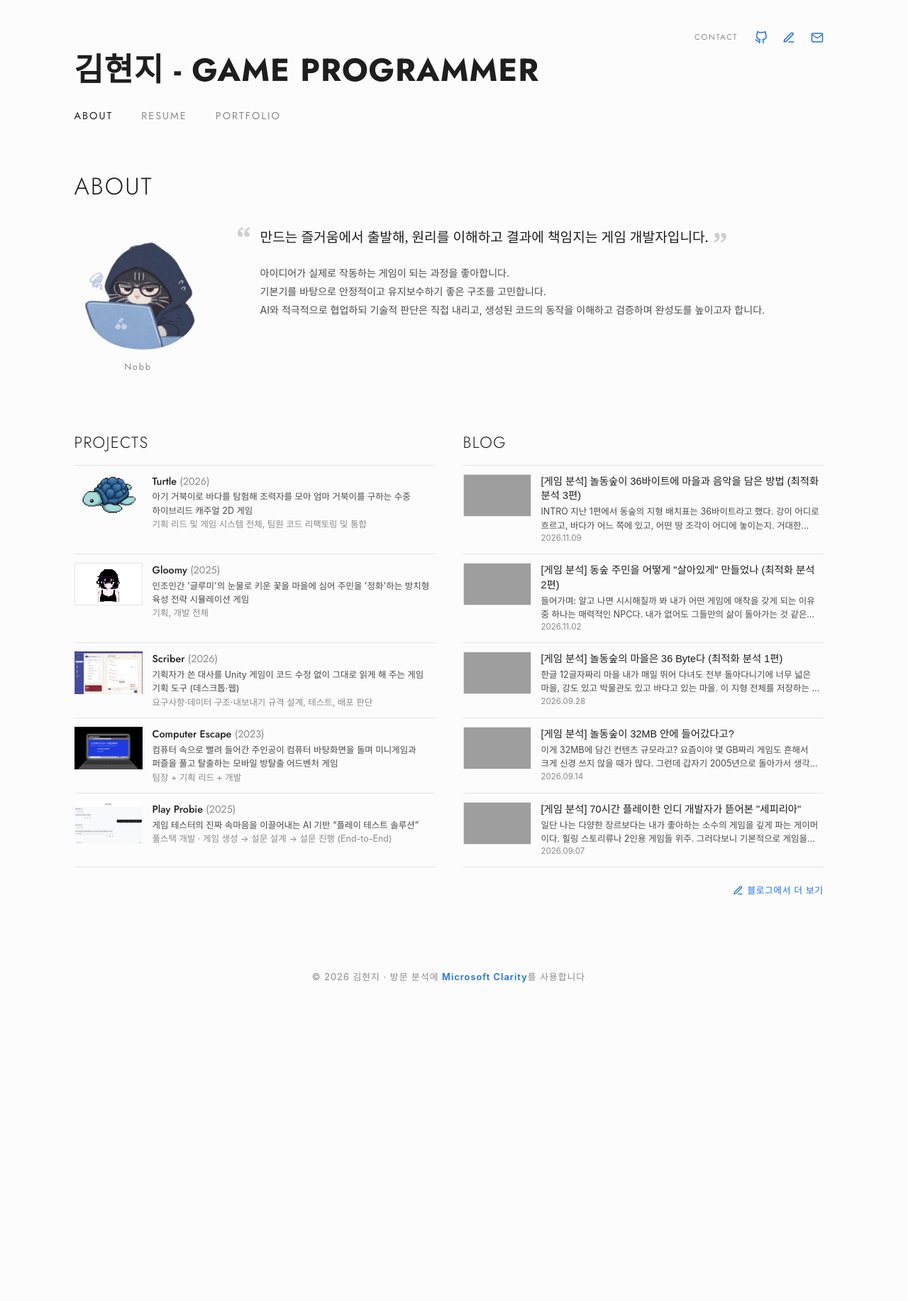
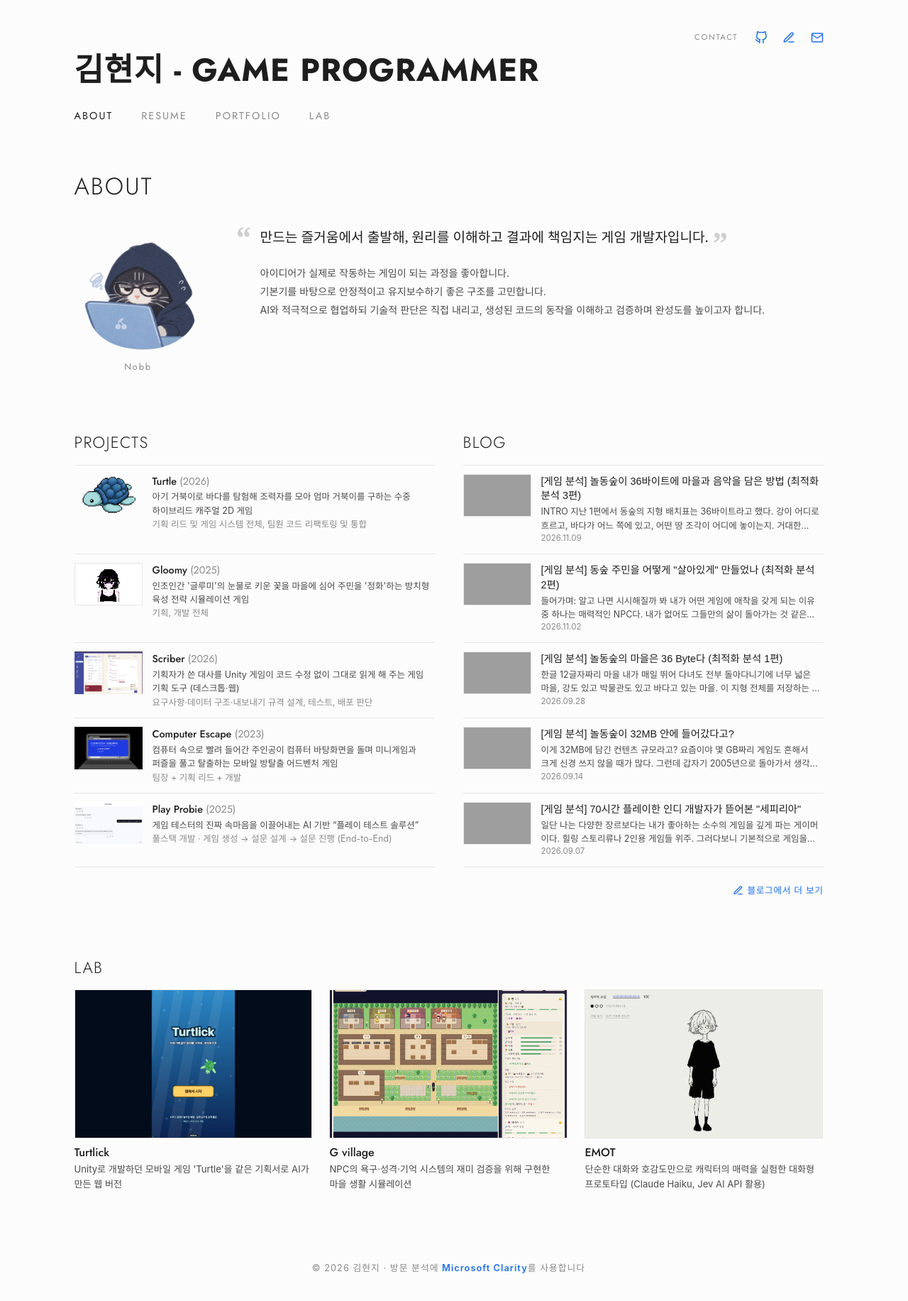
Before and after one commit to HelloNobb/HelloNobb.github.io, a Jekyll site: the page built from index.html, in a window 1280 px wide, cut to the strip 0-1863 px from the top of the page. Shown: the top 1833 px of the strip at 71% size. Built offline with Jekyll 4.4.1, drawn with Linux system fonts in a browser that asks for light colours; some web fonts are replaced; before the commit the page ends 1453 px from its top, so only the background shows below that; grey boxes are pictures that could not be loaded.

Commit message:
feat: LAB 섹션 추가 (AI 웹 프로토타입 바로 플레이)
- 메뉴에 Lab 추가, ABOUT 맨 아래 Lab 가로 목록
- /lab/ 목록과 상세 페이지: 플레이 버튼을 누르면 게임을 페이지 안에서 실행, 모바일은 새 탭
- Turtlick, G village, EMOT 소개 문구와 대표 이미지

```diff
--- a/_config.yml
+++ b/_config.yml
@@ -29,12 +29,20 @@ collections:
   projects:
     output: true
     permalink: /projects/:name/
+  # _lab/ 폴더의 파일 하나 = 바로 플레이할 수 있는 웹 프로토타입 하나 (LAB 목록 + 상세 페이지)
+  lab:
+    output: true
+    permalink: /lab/:name/
 
 defaults:
   - scope:
       type: projects
     values:
       layout: project
+  - scope:
+      type: lab
+    values:
+      layout: lab
 
 exclude:
   - README.md
--- /dev/null
+++ b/_includes/lab-card.html
@@ -0,0 +1,6 @@
+{% assign item = include.item %}
+<a class="lab-card" href="{{ item.url | relative_url }}">
+  {% include img.html src=item.cover fallback="/assets/projects/placeholder.svg" alt="" %}
+  <h3>{{ item.title }}</h3>
+  <p>{{ item.summary }}</p>
+</a>
--- /dev/null
+++ b/_lab/emot.md
@@ -0,0 +1,12 @@
+---
+title: "EMOT"
+order: 3
+cover: /assets/lab/emot/cover.png
+summary: "단순한 대화와 호감도만으로 캐릭터의 매력을 실험한 대화형 프로토타입 (Claude Haiku, Jev AI API 활용)"
+play: https://hellonobb.github.io/EMOT/
+stack: ["JavaScript", "Claude Haiku", "Jev (Typesafe AI)", "Cloudflare Workers"]
+---
+
+- **목적:** [G village](/lab/g-village/)에서 얻은 결론 확인. 시스템은 단순하게 두고 캐릭터의 매력에 집중하면 재미있을지 실험.
+- **구조:** 두 API는 Cloudflare Worker를 거쳐 호출. Jev로 감정을 매우 빠르게 판단하고, 그 결과를 바탕으로 Claude 모델이 기억과 매치해 대사로 표현.
+- **결과:** 스토리 기획 역량에 따라 재미 정도가 달라짐을 확인하고, 적용할 만한 아이디어를 찾는 계기가 됨.
--- /dev/null
+++ b/_lab/g-village.md
@@ -0,0 +1,11 @@
+---
+title: "G village"
+order: 2
+cover: /assets/lab/g-village/cover.png
+summary: "NPC의 욕구·성격·기억 시스템의 재미 검증을 위해 구현한 마을 생활 시뮬레이션"
+play: https://hellonobb.github.io/G_village/
+stack: ["Phaser 3", "Vite", "JavaScript"]
+---
+
+- **목적:** NPC에게 지능, 욕구, 성격, 기억을 주고, 그에 따라 행동과 관계가 바뀌는 모습을 지켜보는 것이 재미있는지 검증.
+- **결과:** 중요한 것은 복잡하게 만드는 것(사람처럼 보이게 만드는 것)이 아니었음. 나에겐 캐릭터에 애착이 생기게 하는 것이 그 캐릭터의 매력, 개성, 서사를 돋보이게 하는 시스템이었음. 이 프로토타입을 계기로 [Gloomy](/projects/gloomy/) 기획을 수정하고 스토리와 서사의 비중을 높임. 이후 캐릭터 매력에 집중한 [EMOT](/lab/emot/) 제작.
--- /dev/null
+++ b/_lab/turtlick.md
@@ -0,0 +1,13 @@
+---
+title: "Turtlick"
+order: 1                        # 목록 순서 (작을수록 앞)
+cover: /assets/lab/turtlick/cover.jpg
+summary: "Unity로 개발하던 모바일 게임 'Turtle'을 같은 기획서로 AI가 만든 웹 버전"
+play: https://hellonobb.github.io/T_PROTO/
+portrait: true                  # 세로 게임: 상세 페이지 플레이 화면을 세로로
+stack: ["HTML5 Canvas", "JavaScript"]
+---
+
+- **참고:** 외형, 화면 구성, 게임 진행 방식, 조작 방식을 세세하게 정의한 기획서 직접 작성.
+- **목적:** 개발 중이던 게임의 기획서 기반 빠른 end-to-end 프로토타입 구현으로 재미 검증.
+- **결과:** 생각보다 기획의 범위가 작음을 알게 됨. 그러나 퀄리티와 재미는 높았음. AI 결과물의 품질을 가른 것은 기획서의 구체성. 외형, 화면 구성, 진행 방식, 조작 방식을 미리 정의해 둔 것이 가장 도움이 됨.
--- a/_layouts/default.html
+++ b/_layouts/default.html
@@ -26,6 +26,7 @@
         <a href="{{ '/' | relative_url }}"{% if page.url == '/' %} class="active"{% endif %}>About</a>
         <a href="{{ '/resume/' | relative_url }}"{% if page.url == '/resume/' %} class="active"{% endif %}>Resume</a>
         <a href="{{ '/portfolio/' | relative_url }}"{% if page.url == '/portfolio/' or page.collection == 'projects' %} class="active"{% endif %}>Portfolio</a>
+        <a href="{{ '/lab/' | relative_url }}"{% if page.url == '/lab/' or page.collection == 'lab' %} class="active"{% endif %}>Lab</a>
       </nav>
       {% if page.url == '/portfolio/' or page.collection == 'projects' %}
       {% assign sub_projects = site.projects | sort: "order" %}
--- a/assets/style.css
+++ b/assets/style.css
@@ -285,3 +285,32 @@ video.clip { display: block; width: 100%; max-width: 880px; height: auto; margin
 .chip-more { padding: 0 2px; font-weight: 700; color: var(--muted); }
 main > p.muted .chips { margin-left: 8px; }
 main > ul .chips { margin-left: 8px; }
+
+/* LAB: playable web prototypes (_lab/) */
+.lab-intro { margin: -12px 0 32px; }
+.lab-grid { display: grid; grid-template-columns: repeat(3, 1fr); gap: 32px 24px; }
+.lab-card { display: block; color: var(--fg); font-weight: 400; border: 0; }
+.lab-card img { width: 100%; aspect-ratio: 16 / 10; object-fit: cover; border: 1px solid var(--line); }
+.lab-card h3 { margin: 10px 0 2px; font-size: 1rem; font-weight: 500; }
+.lab-card:hover h3 { color: var(--accent); }
+.lab-card p { margin: 0; font-size: .82rem; line-height: 1.6; }
+/* ABOUT: always one row, 3 cards visible, the rest scroll sideways */
+.lab-home { margin-top: 80px; }
+.lab-home .section-title { margin: 0 0 16px; font-size: 1.4rem; }
+.lab-home .section-title a { color: inherit; font-weight: inherit; }
+.lab-row { display: grid; grid-auto-flow: column; grid-auto-columns: calc((100% - 48px) / 3); gap: 24px; overflow-x: auto; scroll-snap-type: x mandatory; }
+.lab-row .lab-card { scroll-snap-align: start; }
+/* Detail page: cover + play button, swapped for the game iframe on click */
+.lab-play { position: relative; max-width: 880px; aspect-ratio: 16 / 10; margin: 32px 0 0; background: #111; }
+.lab-play.portrait { max-width: 400px; aspect-ratio: 9 / 16; }
+.lab-start { display: block; height: 100%; border: 0; }
+.lab-start img { width: 100%; height: 100%; object-fit: cover; opacity: .8; }
+.lab-start .button { position: absolute; left: 50%; top: 50%; transform: translate(-50%, -50%); margin: 0; background: var(--bg); }
+.lab-start:hover .button { background: var(--strong); color: var(--bg); }
+.lab-play iframe { height: 100%; aspect-ratio: auto; }
+.lab-open { margin: 12px 0 0; }
+@media (max-width: 760px) {
+  .lab-grid { grid-template-columns: 1fr; }
+  .lab-row { grid-auto-columns: 75%; gap: 16px; }
+  .lab-home { margin-top: 64px; }
+}
--- a/index.html
+++ b/index.html
@@ -52,3 +52,12 @@ layout: default
     {% if blog %}<p class="blog-more">{% include link.html url=blog.url label="블로그에서 더 보기" icon="blog" %}</p>{% endif %}
   </section>
 </div>
+
+{% comment %}LAB: playable web prototypes (_lab/), one horizontal row{% endcomment %}
+{% assign lab_items = site.lab | sort: "order" %}
+<section class="lab-home">
+  <h1 class="section-title"><a href="{{ '/lab/' | relative_url }}">Lab</a></h1>
+  <div class="lab-row">
+    {% for lab_item in lab_items %}{% include lab-card.html item=lab_item %}{% endfor %}
+  </div>
+</section>
--- /dev/null
+++ b/lab.html
@@ -0,0 +1,12 @@
+---
+layout: default
+title: Lab
+permalink: /lab/
+---
+<h1 class="section-title">Lab</h1>
+<p class="lab-intro">아이디어의 재미를 빠르게 검증하기 위해 AI로 만든 웹 프로토타입. 코드는 AI가 작성, 기획과 재미 판단은 직접. 누르면 바로 플레이 가능.</p>
+
+{% assign lab_items = site.lab | sort: "order" %}
+<div class="lab-grid">
+  {% for lab_item in lab_items %}{% include lab-card.html item=lab_item %}{% endfor %}
+</div>
```
Also changed, not shown: FOR_ME.md (+5 -2 lines), _layouts/lab.html (added, +33 -0 lines), assets/lab/emot/cover.png (added), assets/lab/g-village/cover.png (added), assets/lab/turtlick/cover.jpg (added).
